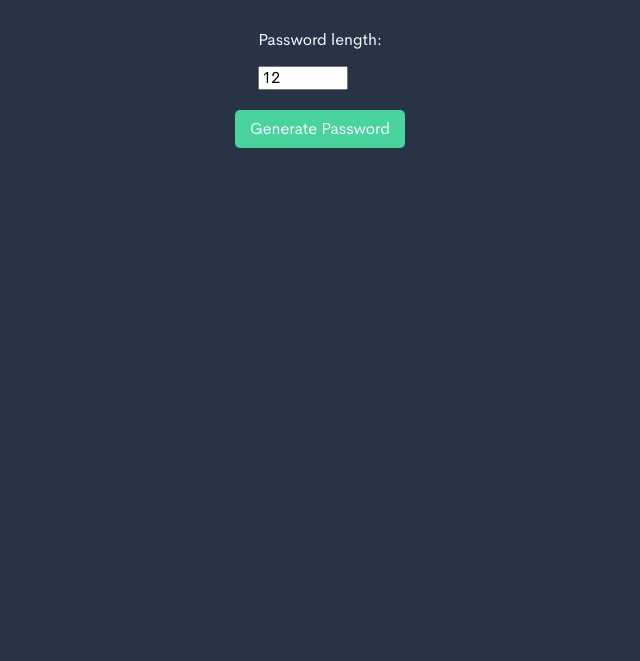
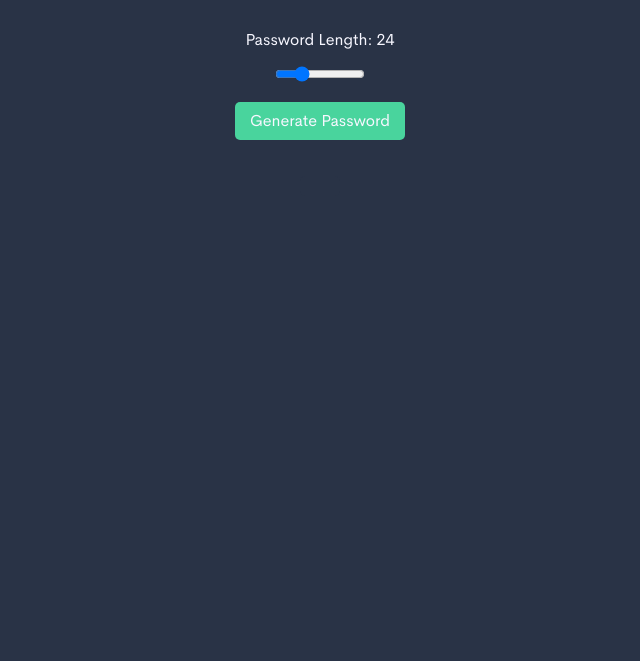
Before and after one commit to anonmouse1/passwordGenerator, a plain HTML site: page index.html in a window 1280 px wide. Shown: the part 139-800 px from the top of the page, without its empty margins (320-960 px from the left). Drawn offline with nearby package versions, Linux system fonts and the light colour scheme.

Commit message:
finished custom pw length range

```diff
--- a/index.css
+++ b/index.css
@@ -55,6 +55,8 @@ body {
 }
 
 #pwd-fields {
-  display: inline;
+  display: flex;
+  flex-direction: column;
+  align-items: center;
   color: #f7f7ff;
 }
--- a/index.html
+++ b/index.html
@@ -12,15 +12,8 @@
       <h1 id="rand-txt">random password</h1>
       <h3 id="slogan-txt">Never use an insecure password again</h3>
       <div id="pwd-fields">
-        <p>Password length:</p>
-        <input
-          id="pwd-length"
-          type="number"
-          placeholder="12-60"
-          min="12"
-          max="60"
-          value="12"
-        />
+        <p id="disp-length">Password length:</p>
+        <input id="pwd-length" type="range" min="12" max="60" value="24" />
       </div>
 
       <button
--- a/index.js
+++ b/index.js
@@ -96,7 +96,16 @@ let currentPwd = document.getElementById("pwd");
 let currentChar = "";
 let hasPwdContent = false;
 let pwdLength = document.getElementById("pwd-length");
+let dispPwdLength = document.getElementById("disp-length");
+dispPwdLength.textContent = "Password Length: " + pwdLength.value;
 
+//update the displayed password length anytime the input range value is adjusted
+pwdLength.addEventListener("click", (event) => {
+  event.preventDefault();
+  dispPwdLength.textContent = "Password Length: " + pwdLength.value;
+});
+
+//generate a password of length specified by the user
 function generatePwd() {
   currentPwd.textContent = "";
   let currentPwdLength = pwdLength.value;
```
